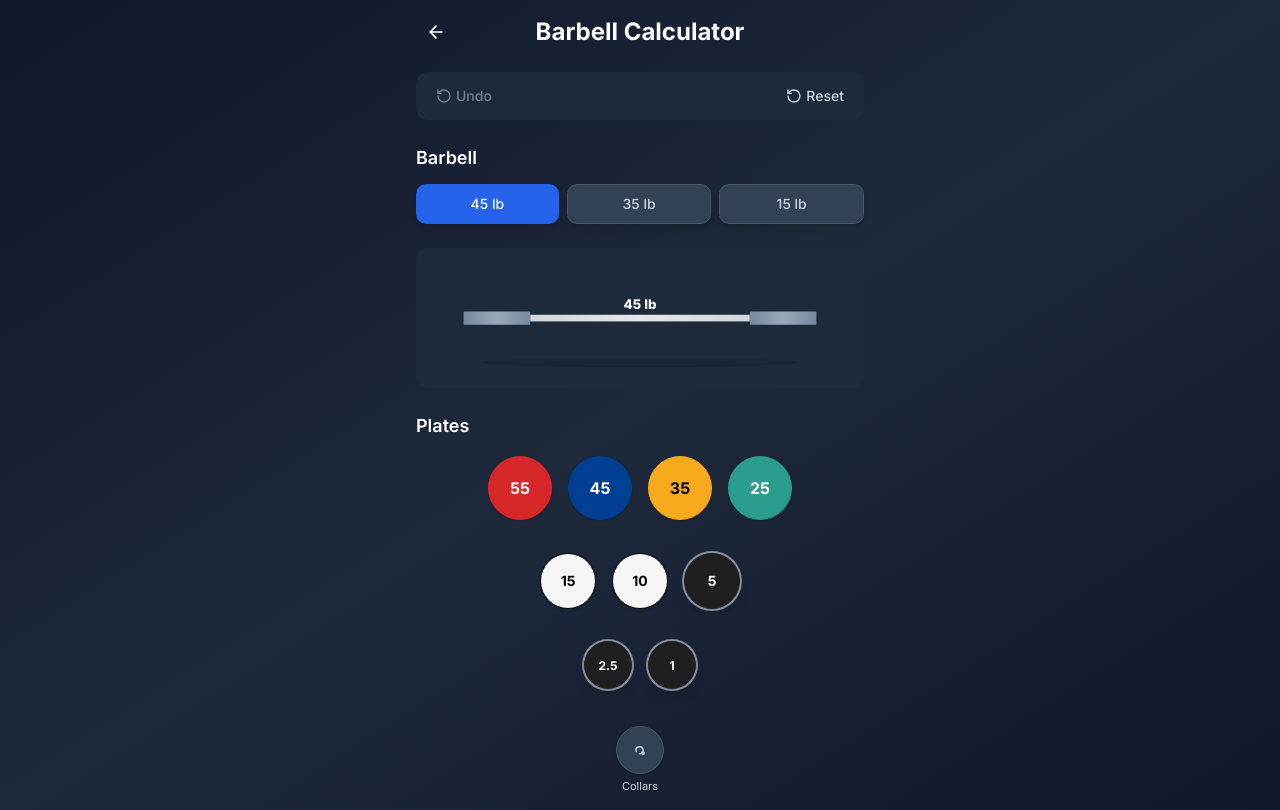
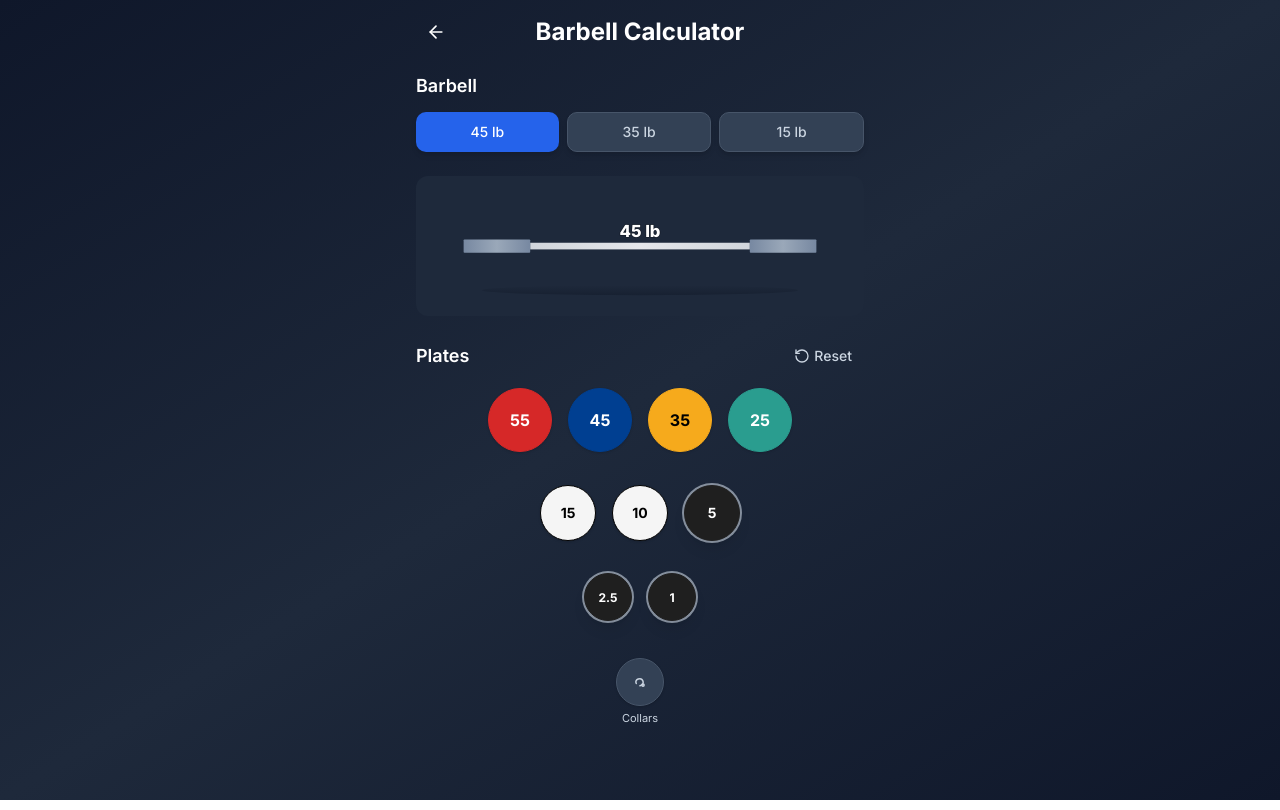
Before and after one commit to davenportusmc/fortress-toolsv2, a Next.js app: page /weight-calculator in a window 1280 px wide. Built offline with nearby package versions, Linux system fonts and the light colour scheme.

Commit message:
small fixes

```diff
--- a/src/app/weight-calculator/page.tsx
+++ b/src/app/weight-calculator/page.tsx
@@ -82,29 +82,7 @@ export default function WeightCalculator() {
           <h1 className="mx-auto text-2xl font-bold text-white">Barbell Calculator</h1>
         </div>
 
-        {/* Top Row: Undo / Reset (compact) */}
-        <div className="flex items-center justify-between bg-slate-800 rounded-xl p-2">
-          <Button
-            onClick={handleUndo}
-            disabled={undoStack.isEmpty()}
-            variant="ghost"
-            size="sm"
-            className="text-slate-300 hover:text-white disabled:opacity-50 h-8 px-3"
-          >
-            <RotateCcw className="w-4 h-4 mr-1" />
-            Undo
-          </Button>
-
-          <Button
-            onClick={handleReset}
-            variant="ghost"
-            size="sm"
-            className="text-slate-300 hover:text-white h-8 px-3"
-          >
-            <RotateCcw className="w-4 h-4 mr-1" />
-            Reset
-          </Button>
-        </div>
+        {/* Removed Undo/Reset row to save vertical space */}
 
         {/* Barbell Selection */}
         <div className="space-y-3">
@@ -132,7 +110,19 @@ export default function WeightCalculator() {
 
         {/* Plates */}
         <div className="space-y-4">
-          <h3 className="text-lg font-semibold text-white">Plates</h3>
+          <div className="flex items-center justify-between">
+            <h3 className="text-lg font-semibold text-white">Plates</h3>
+            <Button
+              onClick={handleReset}
+              variant="ghost"
+              size="sm"
+              className="text-slate-300 hover:text-white h-8 px-3"
+              title="Reset all"
+            >
+              <RotateCcw className="w-4 h-4 mr-1" />
+              Reset
+            </Button>
+          </div>
           {(() => {
             // 3 rows: first 4, next 3, remaining (e.g., 2)
             const row1 = plateWeights.slice(0, 4)
--- a/src/components/BarbellGraphic.tsx
+++ b/src/components/BarbellGraphic.tsx
@@ -132,7 +132,7 @@ export default function BarbellGraphic({ total, unit, order, showCollars = false
           </defs>
 
           {/* total label fixed just above the shaft, independent of plate height */}
-          <text x={cx} y={shaftY - shaftH / 2 - 14} fill="#ffffff" fontSize="32" fontWeight={800} textAnchor="middle">
+          <text x={cx} y={shaftY - shaftH / 2 - 14} fill="#ffffff" fontSize="40" fontWeight={800} textAnchor="middle" stroke="#000" strokeWidth={3} strokeOpacity={0.35} style={{ paintOrder: 'stroke fill' }}>
             {total} {unit}
           </text>
 
```
